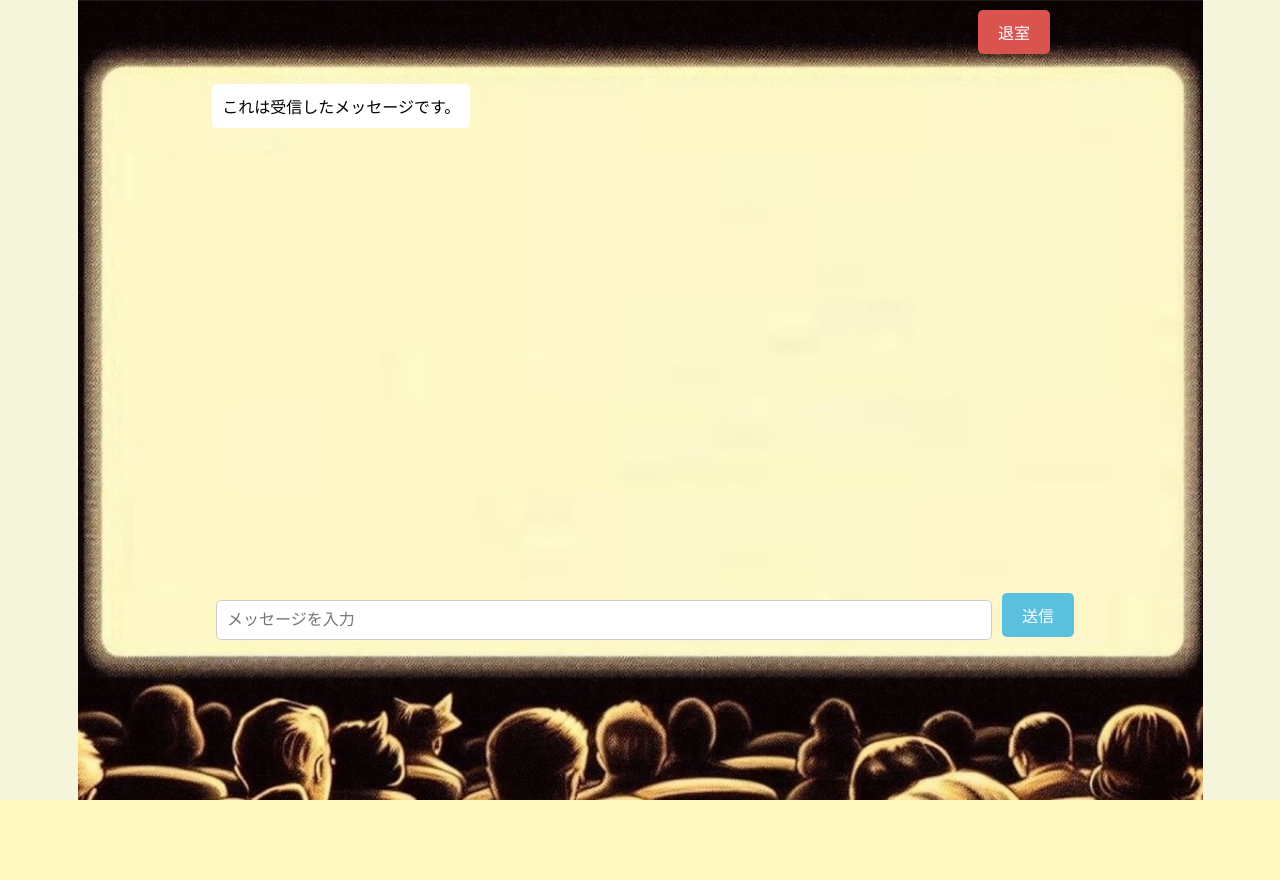
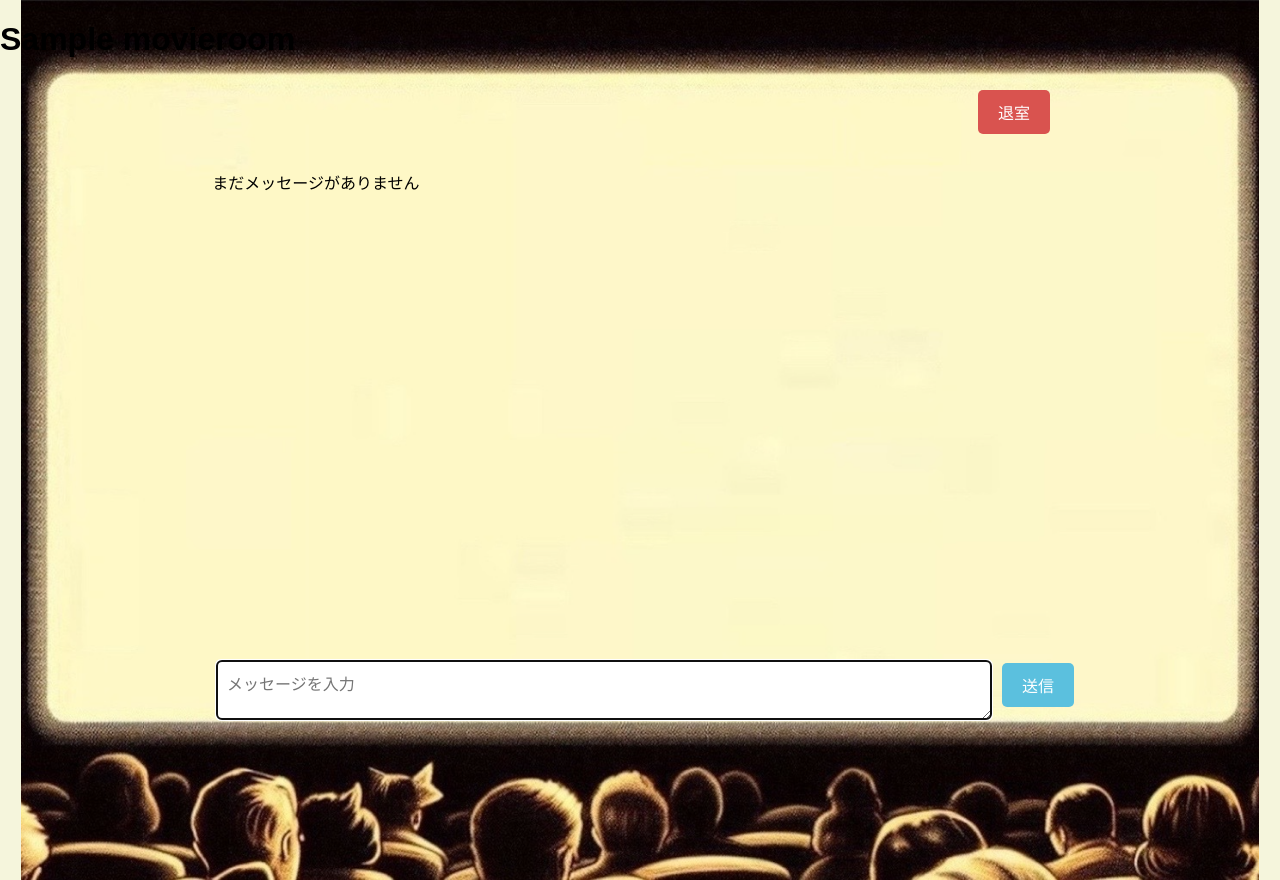
Before and after one commit to summer2024H/summer2024H-, a Flask app: template hackathon-begginers-sample/ChatApp/templates/chat.html in a window 1280 px wide. Before the commit the page ends 800 px from the top, so only its background shows below. Run offline with Flask 3, Linux system fonts and the light colour scheme; the template is opened without the code that fills it: most values are stand-ins (such as "Sample title", 1, 10 or a date in 2020).

Commit message:
メッセージ投稿・削除機能の実装とindex.htmlの編集

```diff
--- a/hackathon-begginers-sample/ChatApp/app.py
+++ b/hackathon-begginers-sample/ChatApp/app.py
@@ -133,11 +133,11 @@
         return redirect('/login')
     else:
        cid= cid
-       movieroom_record = dbConnect.getMovieRoomRecordsByName(cid)
+       movieroom_record = dbConnect.getMovieRoomRecordByName(cid)
        message_records = dbConnect.getMessageAll(cid)
        print('app.py138',movieroom_record)
        print('app.py139',message_records)
-       return render_template('chat.html',messages = message_records,movieroom= movieroom_record)
+       return render_template('chat.html',messages = message_records,movieroom= movieroom_record,user_id=user_id)
 
 #メッセージの投稿
 @app.route('/message',methods=['POST'])
@@ -149,10 +149,13 @@
     else:
         message = request.form.get('message')
         movieroom_id = request.form.get('movieroom_id')
+        print('app.py152',message)
+        print('app.py151',movieroom_id)
 
     # if not message or message.isspace():
     #     flash('メッセージが空です。')
     if message:
+        print('app.py158',message)
         dbConnect.createMessage(user_id,movieroom_id,message)
 
 
--- a/hackathon-begginers-sample/ChatApp/static/js/loadMovieRooms.js
+++ b/hackathon-begginers-sample/ChatApp/static/js/loadMovieRooms.js
@@ -4,7 +4,7 @@
     /* const a_title = document.createElement('a'); */
     const a_img = document.createElement('a');
     const li = document.createElement('li');
-    const movieroomURL = `/detail/${movieroom['mr.id']}`;
+    const movieroomURL = `/chat/${movieroom['mr.id']}`;
 
     // movieroomのmovie_idと同じ属性と同じ属性値を持つ要素の画像パスを変更する
     const imgElement = document.getElementById(movieroom.id);
--- a/hackathon-begginers-sample/ChatApp/templates/chat.html
+++ b/hackathon-begginers-sample/ChatApp/templates/chat.html
@@ -7,23 +7,59 @@
     <link rel="stylesheet" type="text/css" href="../static/css/chat.css">
 </head>
 <body>
+  <div>
+    <h1>{{ movieroom.movie_title }}</h1>
+  </div>
     <div class="chat-room">
         <div class="header">
-            <a href="{{ url_for('home') }}" id="exitBtn" aria-label="チャットルームを退出">退室</a>
+            <a href="{{ url_for('index') }}" id="exitBtn" aria-label="チャットルームを退出">退室</a>
         </div>
         <div class="message-area" id="messageArea">
             <!-- メッセージがここに表示されます -->
+            <div>
+              {% if messages %}
+              {% for message in messages %}
+              {% if message['u.id'] == user_id %}
+              <div class="my-messages">
+                  <p class="my-user_name">{{ message.user_name }}</p>
+                  <p class="box box-right">{{ message.message }}</p>
+                  <p class="my-created_at">{{ message.created_at }}</p>
+                  <form action="/delete_message" method="POST">
+                    <input type="hidden" value="{{ movieroom.id }}" name="cid" />
+                    <button
+                      class="delete-message-button"
+                      name="message_id"
+                      value="{{ message.id }}">
+                      <ion-icon
+
+                        name="trash-bin-outline"
+                        style="color: #122543">削除
+                      </ion-icon>
+                    </button>
+                  </form>
+              </div>
+              {% else %}
+              <div class="messages">
+                <p class="user_name">{{ message.user_name }}</p>
+                <p class="box box-left">{{ message.message }}</p>
+                <p class="created_at">{{ message.created_at }}</p>
+            </div>
+              {% endif %} {% endfor %}{% else %}
+              <div id="no-message"><p>まだメッセージがありません</p></div>
+              {% endif %}
+            </div>
         </div>
-        <form class="input-area">
+        <form class="input-area" action="/message" method="POST">
+            <textarea id="messageInput" name="message" placeholder="メッセージを入力" aria-label="メッセージを入力" autofocus></textarea>
+            <input type="hidden" name="movieroom_id" value="{{ movieroom.id}}" />
             <label for="messageInput" class="visually-hidden"></label>
-            <input type="text" id="messageInput" placeholder="メッセージを入力" aria-label="メッセージを入力">
             <button type="submit" id="sendBtn">送信</button>
         </form>
     </div>
-    <script>
+    <!-- <script>
         document.addEventListener('DOMContentLoaded', function () {
             const messageInput = document.getElementById('messageInput');
-            const sendBtn = document.getElementById('sendBtn');
+            // const sendBtn = document.getElementById('sendBtn');
             const messageArea = document.getElementById('messageArea');
 
             sendBtn.addEventListener('click', function (e) {
@@ -52,6 +88,6 @@
             // テスト用: 受信メッセージを追加
             setTimeout(() => receiveMessage('これは受信したメッセージです。'), 2000);
         });
-        </script>
+        </script> -->
 </body>
 </html>
```
Also changed, not shown: hackathon-begginers-sample/ChatApp/models.py (+5 -3 lines).
